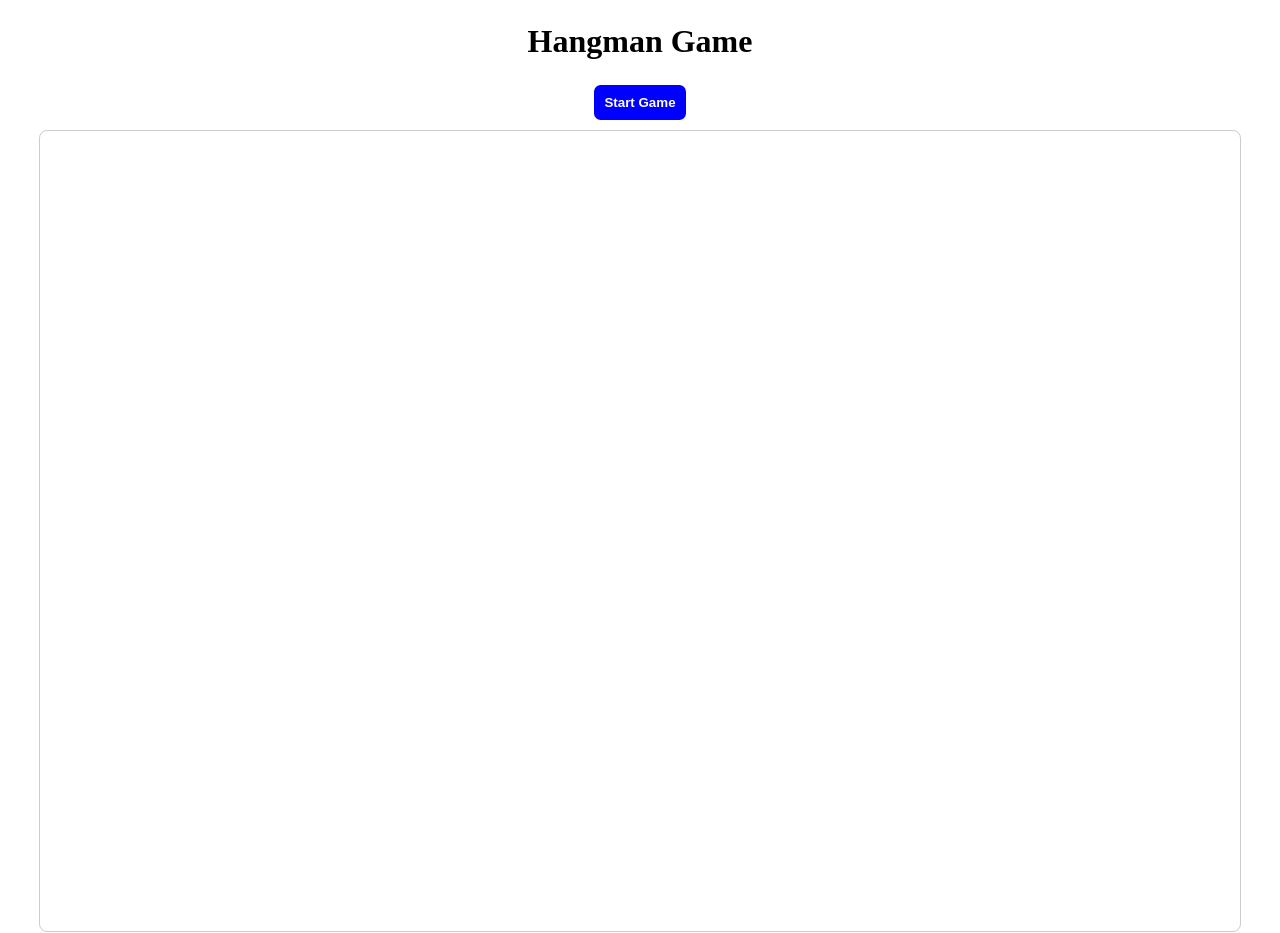
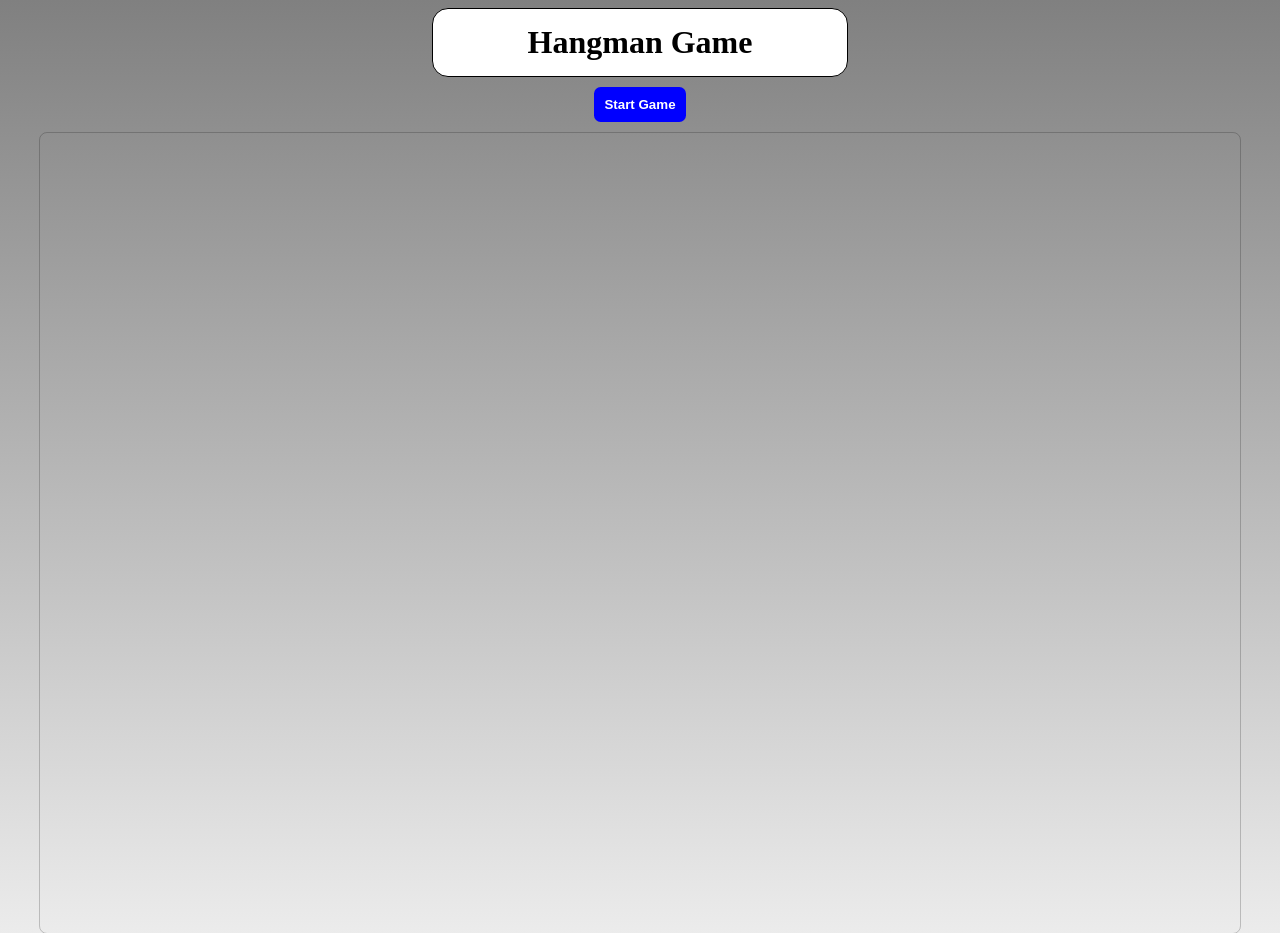
Before and after one commit to Jebrayam/hangman-game, a plain HTML site: page index.html in a window 1280 px wide. Shown: the top 933 px of the page. Drawn offline with Linux system fonts and the light colour scheme.

Commit message:
Adicion de background degradado y estilo para el titulo

```diff
--- a/style.css
+++ b/style.css
@@ -23,6 +23,12 @@ h1 {
     padding: 15px;
     width: 30vw;
     margin: auto;
+    color: black;
+    background-color: white;
+    border: 1px solid rgba(0, 0, 0, 0.2);
+    border-radius: 0.5em;
+    border-color: black;
+
 }
 
 .btn {
@@ -58,3 +64,7 @@ h1 {
     align-items: center;
     justify-content: center;
 }
+
+body {
+    background-image: linear-gradient(grey, white);
+}
```
